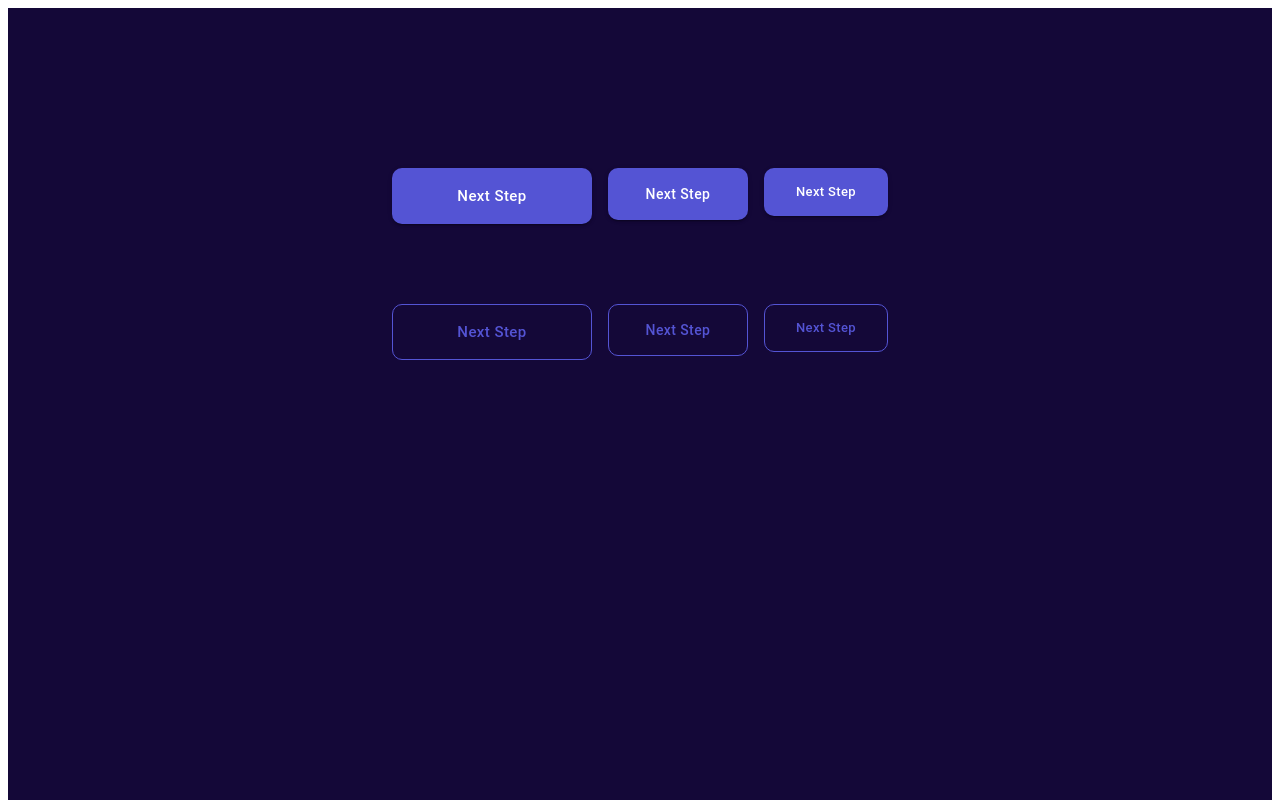
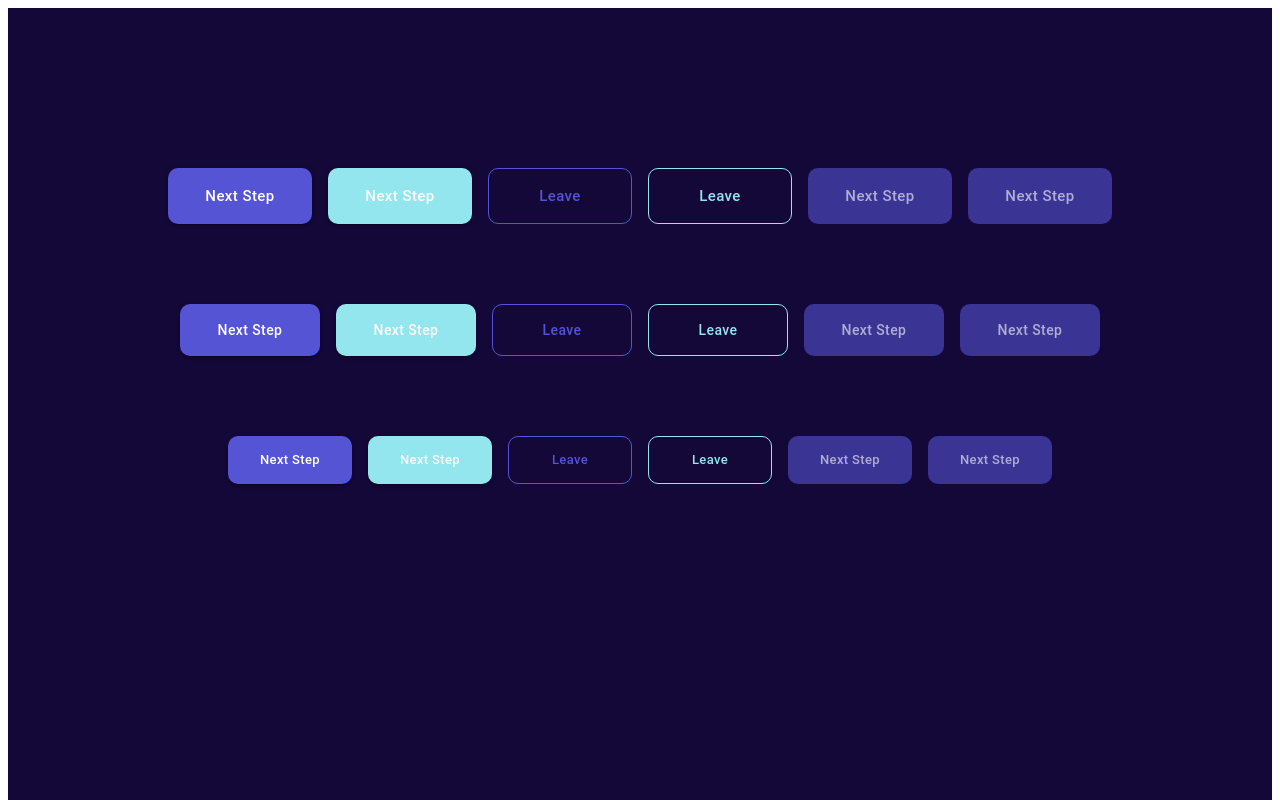
Before and after one commit to shubhamkhunt04/MUI-5-Boilerplate, a React (Create React App) app: page / in a window 1280 px wide. Shown: the top 800 px of the page. Built offline with nearby package versions, Linux system fonts and the light colour scheme.

Commit message:
Button component completed

```diff
--- a/src/App.js
+++ b/src/App.js
@@ -1,30 +1,91 @@
+// * React Imports
 import React from 'react';
+
+// * Mui Imports
 import { Box } from '@mui/material';
+
+// * Components Imports
 import Button from './Components/Button';
 
 const App = () => {
   return (
     <Box bgcolor='#140838' height='100vh' p={10}>
-      <Box display='flex' justifyContent='center' gap={2} m={10}>
+      {/* Large Buttons */}
+      <Box
+        display='flex'
+        justifyContent='center'
+        gap={2}
+        m={10}
+        alignItems='center'
+      >
         <Button variant='contained' size='large'>
           Next Step
         </Button>
-        <Button variant='contained' size='medium'>
+        <Button variant='contained' color='secondary' size='large'>
           Next Step
         </Button>
-        <Button variant='contained' size='small'>
+        <Button variant='outlined' size='large'>
+          Leave
+        </Button>
+        <Button variant='outlined' color='secondary' size='large'>
+          Leave
+        </Button>
+        <Button variant='contained' size='large' disabled>
+          Next Step
+        </Button>
+        <Button variant='contained' color='secondary' size='large' disabled>
           Next Step
         </Button>
       </Box>
 
-      <Box display='flex' justifyContent='center' gap={2} m={10}>
-        <Button variant='outlined' size='large'>
+      {/* Medium Buttons */}
+      <Box
+        display='flex'
+        justifyContent='center'
+        gap={2}
+        m={10}
+        alignItems='center'
+      >
+        <Button variant='contained'>Next Step</Button>
+        <Button variant='contained' color='secondary'>
           Next Step
         </Button>
-        <Button variant='outlined' size='medium'>
+        <Button variant='outlined'>Leave</Button>
+        <Button variant='outlined' color='secondary'>
+          Leave
+        </Button>
+        <Button variant='contained' disabled>
+          Next Step
+        </Button>
+        <Button variant='contained' color='secondary' disabled>
+          Next Step
+        </Button>
+      </Box>
+
+      {/* Small Buttons */}
+      <Box
+        display='flex'
+        justifyContent='center'
+        gap={2}
+        m={10}
+        alignItems='center'
+      >
+        <Button variant='contained' size='small'>
+          Next Step
+        </Button>
+        <Button variant='contained' color='secondary' size='small'>
           Next Step
         </Button>
         <Button variant='outlined' size='small'>
+          Leave
+        </Button>
+        <Button variant='outlined' color='secondary' size='small'>
+          Leave
+        </Button>
+        <Button variant='contained' size='small' disabled>
+          Next Step
+        </Button>
+        <Button variant='contained' color='secondary' size='small' disabled>
           Next Step
         </Button>
       </Box>
```
